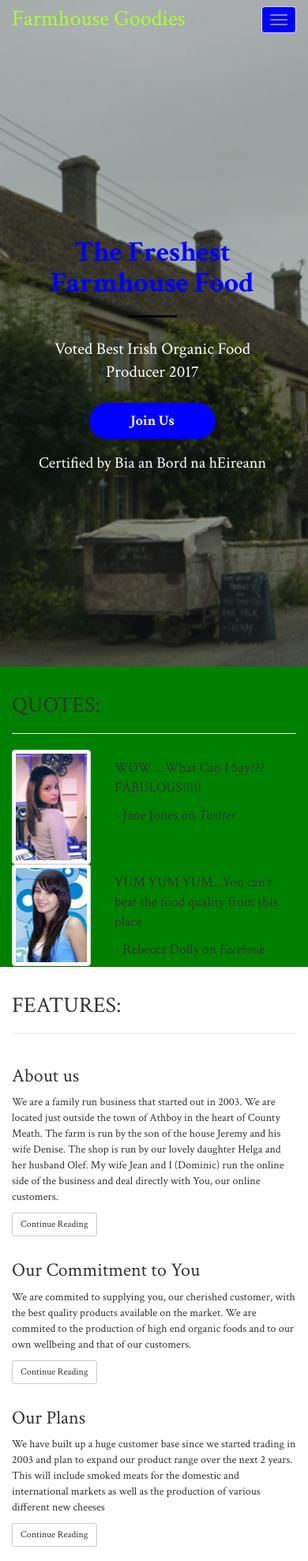
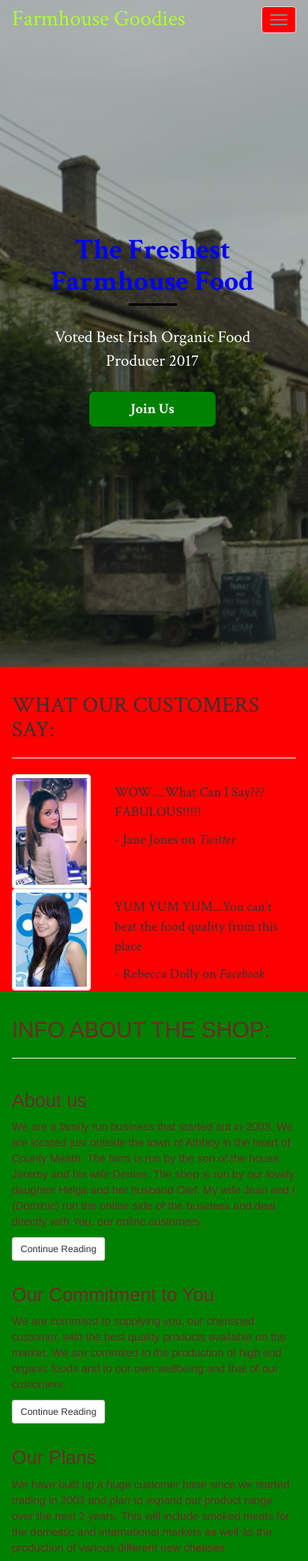
Before and after one commit to Code-Institute-Submissions/project2-6, a plain HTML site: page index.html in a window 390 px wide. Shown: the top 1976 px of the page at 79% size. Drawn offline with nearby package versions, Linux system fonts and the light colour scheme.

Commit message:
hopefully final commit

```diff
--- a/css/style.css
+++ b/css/style.css
@@ -36,15 +36,15 @@ body {
     background-color: #f4f4f4;
 }
 
-/*   quotes */
+/*   quotes - What the customers say*/
 
 
 .quotes-container {
-    background-color: green;
+    background-color: red;
 }
 
 .quotes-row {
-    background-color: green;
+    background-color: red;
 }
 
 blockquote {
@@ -57,7 +57,7 @@ blockquote {
 
 
 
-.features-container {}
+
 
 
 /*     navbar  */
@@ -87,7 +87,7 @@ blockquote {
 
 .navbar-default .navbar-nav>li>a {
     /* copied in from inspect element > About and Home */
-    color: blue;
+    color: red;
     font-weight: bold;
     background-color: transparent;                    /* makes bg-color for login transparent */
     margin-right: 100%;        /* pushed login on mobile to far left... also stopped whole width of screen being clickable */
@@ -120,9 +120,9 @@ blockquote {
     margin-top: 8px;
     margin-right: 15px;
     margin-bottom: 8px;
-    background-color: blue;
+    background-color: red;
     background-image: none;
-    border: 1px solid transparent;
+    border: 1px solid blue;
     border-radius: 4px;
 }
 
@@ -159,7 +159,25 @@ blockquote {
     background-color: green;
 }
 
+/* Features -info about the shop*/
 
+.container {
+    padding-right: 15px;
+    padding-left: 15px;
+    margin-right: auto;
+    margin-left: auto;
+    background-color: green;
+}
+
+.features-container {
+    font-family: "Helvetica Neue",Helvetica,Arial,sans-serif;
+    font-size: 14px;
+    line-height: 1.42857143;
+    color: #6b2a2a;
+}
+
+
+/* Features */
 
 
 
@@ -263,13 +281,13 @@ blockquote {
 
 .btn--cta {
     font-weight: bold;
-    border-radius: 23px;
+    border: 23px;
     width: 160px;
 }
 
 .btn--blue {
     color: white;
-    background-color: blue;
+    background-color: green;
     border-color: blue;
 }
 
@@ -334,15 +352,27 @@ div#map {
 
 @media (min-width: 768px) {
 .navbar-btn {
-    background-color: blue;
+    background-color: red;
     color: white;
     margin-right: 24px;
 }
 }
+@media (max-width: 868px)  {
+.jumbotron h1 {
+    color: blue;
+    font-weight: bold;
+    margin-bottom: -12px;
+    margin-left: 0px;
+    margin-top: 6px
+}
+}
+
+
+
 
 @media (min-width: 768px)  {
 .navbar-default .navbar-nav>li>a {
-    color: blue;
+    color: green;
     font-weight: bold;
     background-color: transparent;
     margin-right: 100%;
@@ -430,3 +460,21 @@ blockquote {
     margin-top: 209px;
 }
 }
+
+/* Features */
+
+@media (min-width: 1200px) {
+.container {
+    width: auto;
+}
+}
+
+/*dropdown*/
+
+@media (max-width: 400px) {
+    .navbar-nav {
+    margin: 7.5px -15px;
+    background-color: #b1b1b0;
+    width: 100px;
+}
+}
--- a/index.html
+++ b/index.html
@@ -67,7 +67,7 @@
                     <p><button class="btn btn-lg btn--cta btn--blue" data-toggle='modal' data-target='#joinUsModal'>Join Us</button></p>
                     <!-- data-toggle='modal' (button is trigger for modal)-->
                     <!-- data-target='#joinUsModal (which modal is involved-->
-                    <p class="text-muted"> <small>Certified by Bia an Bord na hEireann</small></p>  <!--small and faded text -->
+
                 </section>
             </div>
         </div>
@@ -81,7 +81,7 @@
             <div class="row">                                            <!-- row around quotes header -->
                 <div class="col-xs-12">                 <!-- xs-12 single column for mobile devices -->
                     <div class="page-header">
-                        <h2 class="text-uppercase">Quotes:</h2>
+                        <h2 class="text-uppercase">What Our Customers Say:</h2>
                     </div>
                 </div>
             </div>                                                       <!-- row around quotes header-->
@@ -125,7 +125,7 @@
             <div class="row">                                                   <!-- row around features header-->
                 <div class="col-xs-12">                 <!-- xs-12 single column for mobile devices -->
                     <div class="page-header">
-                        <h2 class="text-uppercase">Features:</h2>
+                        <h2 class="text-uppercase">Info About The Shop:</h2>
                     </div>
                 </div>
             </div>                                                              <!-- row around features header-->
```
Also changed, not shown: products.html (+3 -3 lines).
